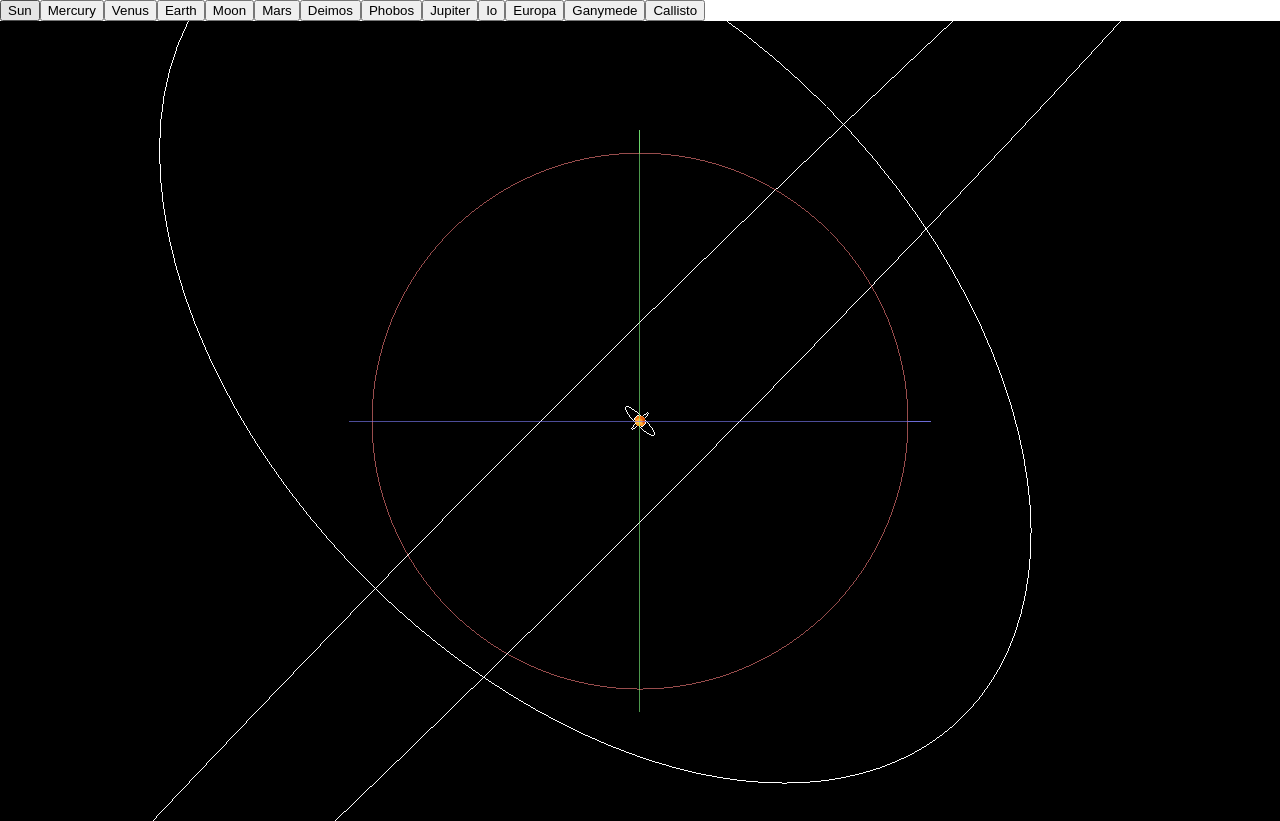
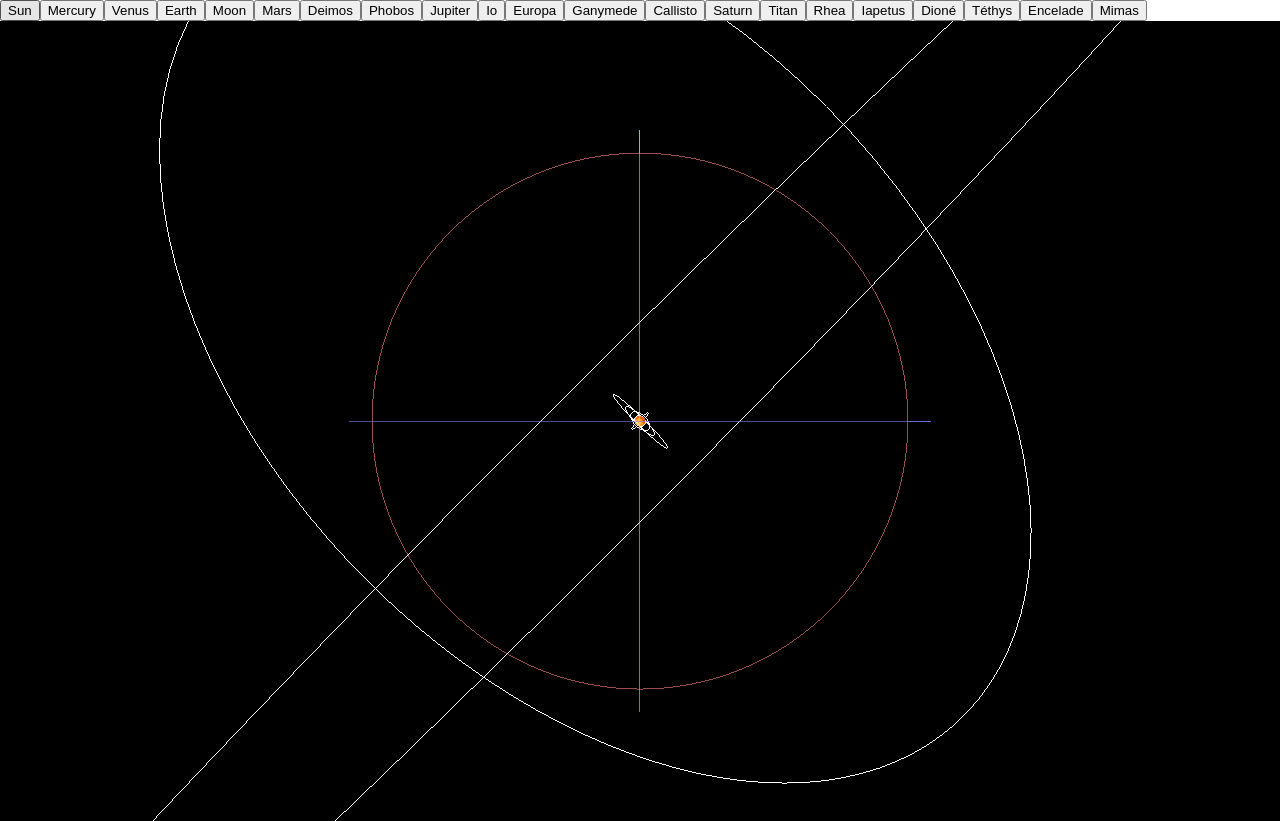
Before and after one commit to Darkbriks/L3_Info_Graphique, a plain HTML site: page TP5/exo5.html in a window 1280 px wide. Drawn offline with nearby package versions, Linux system fonts and the light colour scheme.

Commit message:
Ajout de Saturne et de ses 7 lunes majeures

```diff
--- a/TP5/exo5.html
+++ b/TP5/exo5.html
@@ -24,7 +24,7 @@
 
 <script>
     // Création de la caméra
-    const camera = new THREE.PerspectiveCamera(60, window.innerWidth / window.innerHeight, 0.01, 10000);
+    const camera = new THREE.PerspectiveCamera(60, window.innerWidth / window.innerHeight, 0.01, 100000);
     // placer la caméra au dessus du plan de l'écliptique
     camera.position.set(0, 300, 0);
     camera.lookAt(0, 0, 0);
@@ -239,6 +239,126 @@
       selfRotationPeriod: DAY_TO_SEC(16.689),
       textureUrl: 'Images/callisto.webp',
     })
+    let Saturn = new CelestialBody({
+      name: 'Saturn',
+      radius: 60268,
+      semiMajorAxis: 1433449370,
+      eccentricity: 0.055723219,
+      inclination: DEG_TO_RAD(2.48446),
+      argumentOfPeriapsis: DEG_TO_RAD(339.392),
+      longitudeOfAscendingNode: DEG_TO_RAD(113.665),
+      meanAnomaly: 0,
+      orbitalPeriod: DAY_TO_SEC(10759.22),
+      parent: Sun,
+      axialTilt: DEG_TO_RAD(26.73),
+      selfRotationPeriod: DAY_TO_SEC(0.444),
+      textureUrl: 'Images/saturnmap.jpg',
+    }) // TODO: add rings ?
+    let Titan = new CelestialBody({
+      name: 'Titan',
+      radius: 2574.7,
+      semiMajorAxis: 1221870,
+      eccentricity: 0.0288,
+      inclination: DEG_TO_RAD(0.34854),
+      argumentOfPeriapsis: DEG_TO_RAD(28.060),
+      longitudeOfAscendingNode: DEG_TO_RAD(168.803),
+      meanAnomaly: 0,
+      orbitalPeriod: DAY_TO_SEC(15.945),
+      parent: Saturn,
+      axialTilt: DEG_TO_RAD(0.34854),
+      selfRotationPeriod: DAY_TO_SEC(15.945),
+      textureUrl: 'Images/titan.webp',
+    })
+    let Rhea = new CelestialBody({
+      name: 'Rhea',
+      radius: 763.8,
+      semiMajorAxis: 527108,
+      eccentricity: 0.001258,
+      inclination: DEG_TO_RAD(0.345),
+      argumentOfPeriapsis: DEG_TO_RAD(113.949),
+      longitudeOfAscendingNode: DEG_TO_RAD(345.944),
+      meanAnomaly: 0,
+      orbitalPeriod: DAY_TO_SEC(4.518),
+      parent: Saturn,
+      axialTilt: DEG_TO_RAD(0.345),
+      selfRotationPeriod: DAY_TO_SEC(4.518),
+      textureUrl: 'Images/rhea.webp',
+    })
+    let Iapetus = new CelestialBody({
+      name: 'Iapetus',
+      radius: 734.5,
+      semiMajorAxis: 3560840,
+      eccentricity: 0.028613,
+      inclination: DEG_TO_RAD(15.47),
+      argumentOfPeriapsis: DEG_TO_RAD(75.62),
+      longitudeOfAscendingNode: DEG_TO_RAD(143.62),
+      meanAnomaly: 0,
+      orbitalPeriod: DAY_TO_SEC(79.3215),
+      parent: Saturn,
+      axialTilt: DEG_TO_RAD(15.47),
+      selfRotationPeriod: DAY_TO_SEC(79.3215),
+      textureUrl: 'Images/iapetus.webp',
+    })
+    let Dioné = new CelestialBody({
+      name: 'Dioné',
+      radius: 561.4,
+      semiMajorAxis: 377396,
+      eccentricity: 0.0022,
+      inclination: DEG_TO_RAD(0.019),
+      argumentOfPeriapsis: DEG_TO_RAD(284.96),
+      longitudeOfAscendingNode: DEG_TO_RAD(169.57),
+      meanAnomaly: 0,
+      orbitalPeriod: DAY_TO_SEC(2.7369),
+      parent: Saturn,
+      axialTilt: DEG_TO_RAD(0.019),
+      selfRotationPeriod: DAY_TO_SEC(2.7369),
+      textureUrl: 'Images/dione.webp',
+    })
+    let Téthys = new CelestialBody({
+      name: 'Téthys',
+      radius: 531.1,
+      semiMajorAxis: 294619,
+      eccentricity: 0.0001,
+      inclination: DEG_TO_RAD(1.12),
+      argumentOfPeriapsis: DEG_TO_RAD(257.47),
+      longitudeOfAscendingNode: DEG_TO_RAD(328.08),
+      meanAnomaly: 0,
+      orbitalPeriod: DAY_TO_SEC(1.8878),
+      parent: Saturn,
+      axialTilt: DEG_TO_RAD(1.12),
+      selfRotationPeriod: DAY_TO_SEC(1.8878),
+      textureUrl: 'Images/tethys.webp',
+    })
+    let Encelade = new CelestialBody({
+      name: 'Encelade',
+      radius: 252.1,
+      semiMajorAxis: 238042,
+      eccentricity: 0.0047,
+      inclination: DEG_TO_RAD(0.009),
+      argumentOfPeriapsis: DEG_TO_RAD(342.51),
+      longitudeOfAscendingNode: DEG_TO_RAD(168.69),
+      meanAnomaly: 0,
+      orbitalPeriod: DAY_TO_SEC(1.3702),
+      parent: Saturn,
+      axialTilt: DEG_TO_RAD(0.009),
+      selfRotationPeriod: DAY_TO_SEC(1.3702),
+      textureUrl: 'Images/enceladus.webp',
+    })
+    let Mimas = new CelestialBody({
+      name: 'Mimas',
+      radius: 198.2,
+      semiMajorAxis: 185539,
+      eccentricity: 0.0196,
+      inclination: DEG_TO_RAD(1.574),
+      argumentOfPeriapsis: DEG_TO_RAD(130.72),
+      longitudeOfAscendingNode: DEG_TO_RAD(342.13),
+      meanAnomaly: 0,
+      orbitalPeriod: DAY_TO_SEC(0.942),
+      parent: Saturn,
+      axialTilt: DEG_TO_RAD(1.574),
+      selfRotationPeriod: DAY_TO_SEC(0.942),
+      textureUrl: 'Images/mimas.webp',
+    })
 
     CelestialBody.initAll();
 
```
Also changed, not shown: TP5/Images/dione.webp (added), TP5/Images/enceladus.webp (added), TP5/Images/iapetus.webp (added), TP5/Images/mimas.webp (added), TP5/Images/rhea.webp (added), TP5/Images/saturnmap.jpg (added), TP5/Images/tethys.webp (added), TP5/Images/titan.webp (added).
